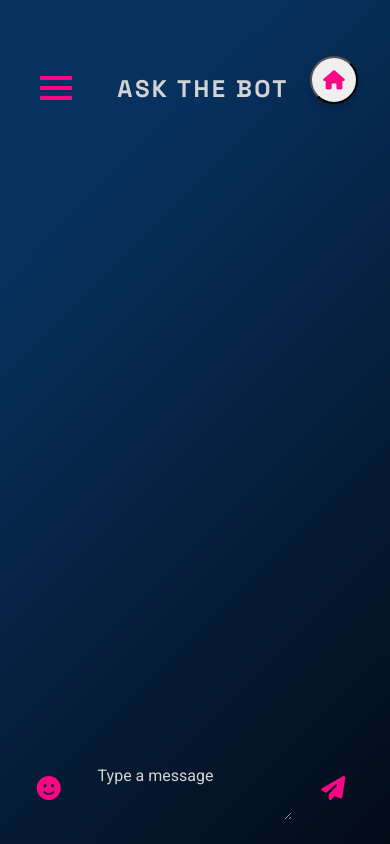
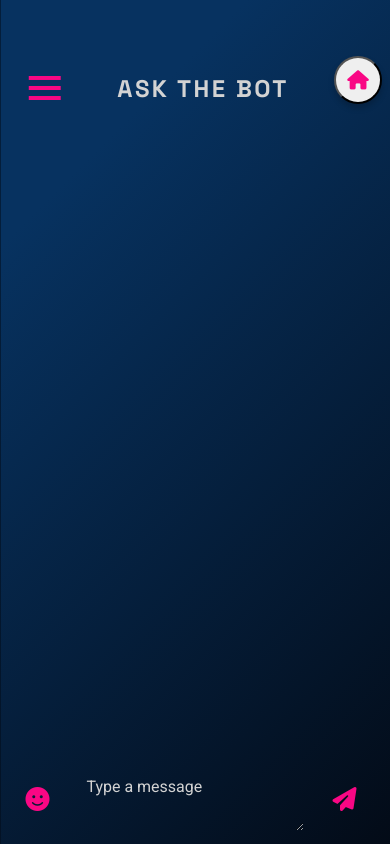
Before and after one commit to SabinaMB/chatBot, a React (Vite) app: page / in a window 390 px wide. Both pictures are taken after a click on the button "LET'S CHAT". Built offline with nearby package versions, Linux system fonts and the light colour scheme.

Commit message:
fixing small screen issues

```diff
--- a/src/Components/ChatBotApp.css
+++ b/src/Components/ChatBotApp.css
@@ -109,7 +109,8 @@ h5 {
 .home {
   position: fixed;
   top: 2rem;
-  right: calc((100vw - 1000px) / 2 + 2rem);
+  right: 2rem;
+  /* right: calc((100vw - 1000px) / 2 + 2rem); */
   z-index: 10;
   width: 3rem;
   height: 3rem;
@@ -220,6 +221,20 @@ h5 {
   z-index: 10;
 }
 
+@media (max-width: 425px) {
+  .chatList {
+    padding: 2.5rem 1rem 1rem 1rem;
+  }
+
+  .chatWindow {
+    padding: 2.5rem 0.8rem 0.8rem 0.8rem;
+  }
+
+  .home {
+    right: 0.5rem;
+  }
+}
+
 @media (max-width: 768px) {
   .picker {
     max-width: 15rem;
@@ -235,7 +250,7 @@ h5 {
     position: fixed;
     top: 0;
     left: 0;
-    width: 40%;
+    width: 45%;
     height: 100%;
     transform: translateX(-100%);
     z-index: 1000;
@@ -285,7 +300,7 @@ h5 {
 
   .home {
     top: 3.5rem;
-    right: 2rem;
+    /* right: 2rem; */
   }
 }
 
@@ -300,4 +315,8 @@ h5 {
   .chatApp {
     width: 1000px;
   }
+
+  .home {
+    right: calc((100vw - 1000px) / 2 + 2rem);
+  }
 }
```
